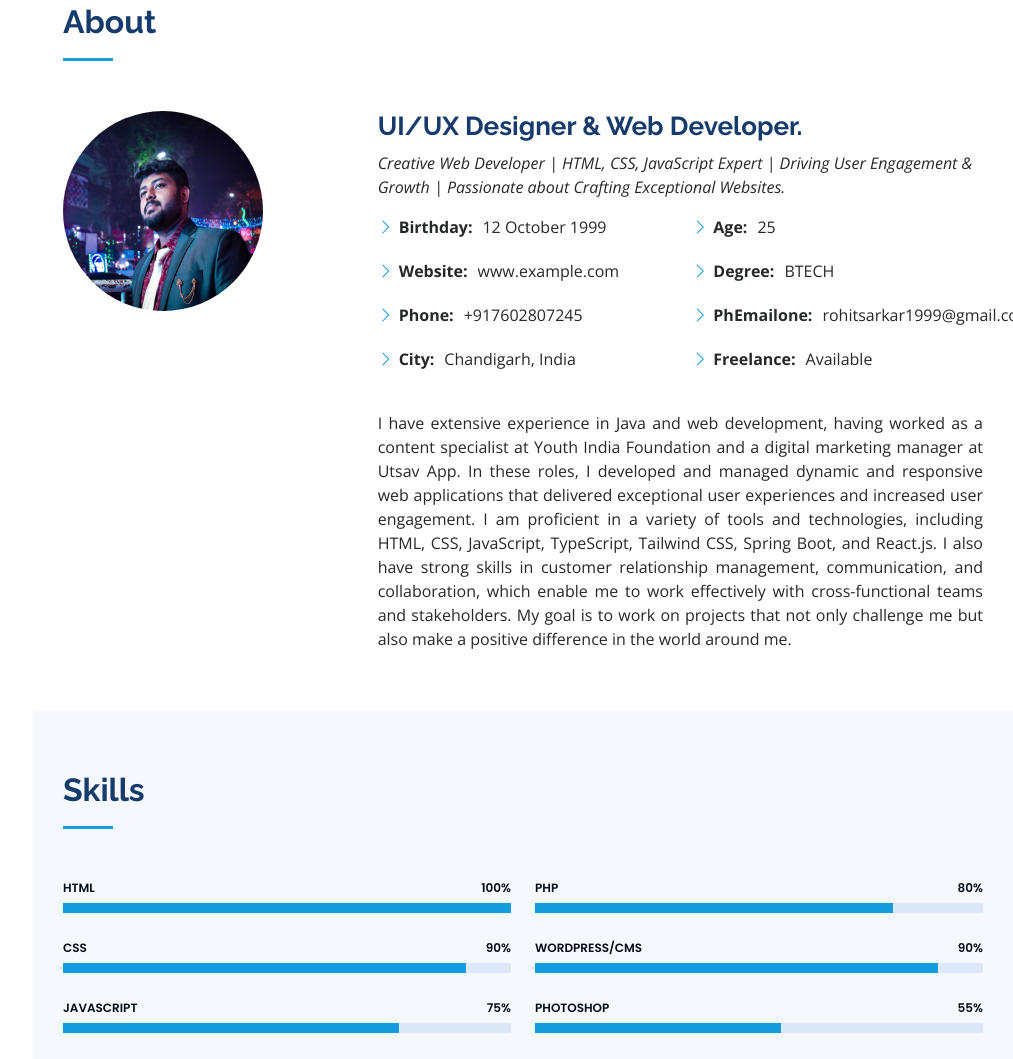
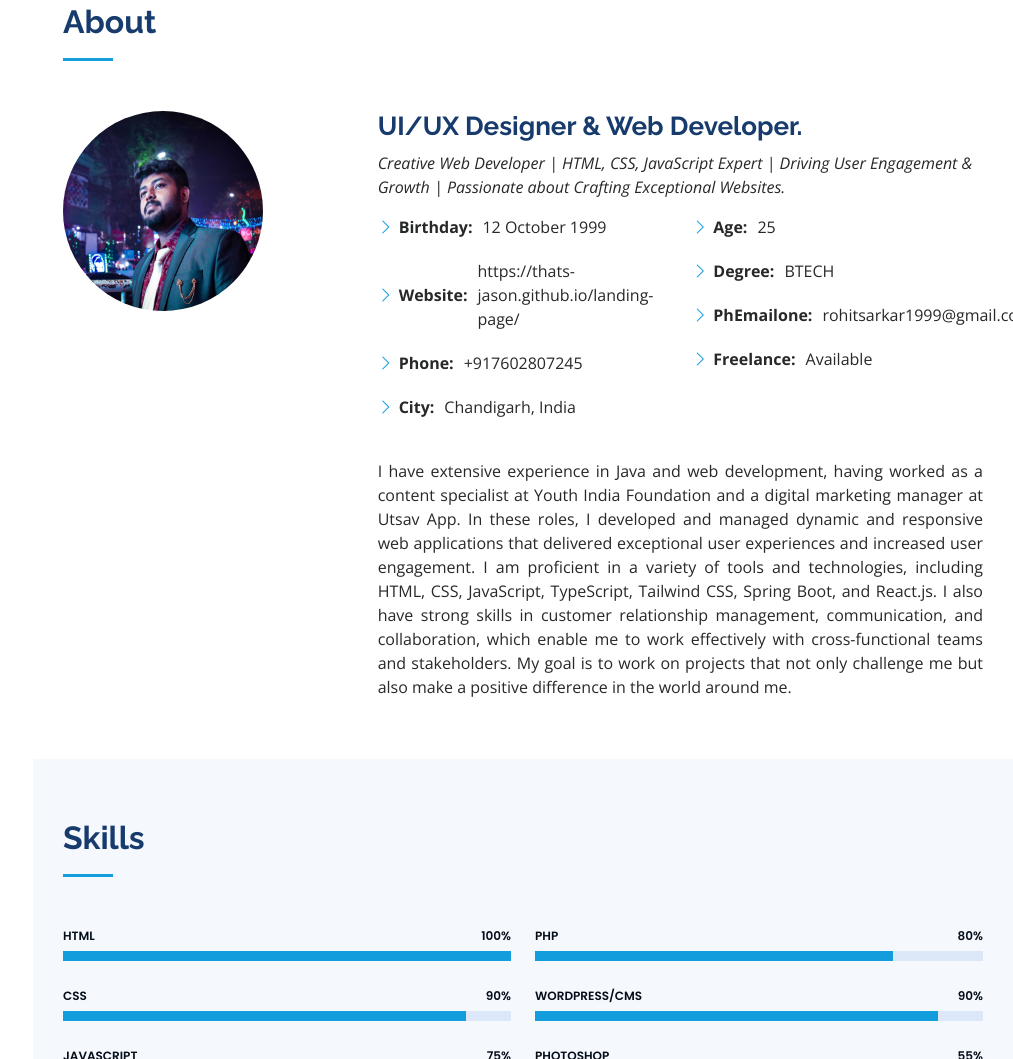
Before and after one commit to Thats-Jason/landing-page, a plain HTML site: page index.html in a window 1280 px wide. Shown: the part 857-1916 px from the top of the page, without its empty margins (267-1280 px from the left). Drawn offline with nearby package versions, Linux system fonts and the light colour scheme.

Commit message:
Update index.html

```diff
--- a/index.html
+++ b/index.html
@@ -96,7 +96,7 @@
               <div class="col-lg-6">
                 <ul>
                   <li><i class="bi bi-chevron-right"></i> <strong>Birthday:</strong> <span>12 October 1999</span></li>
-                  <li><i class="bi bi-chevron-right"></i> <strong>Website:</strong> <span>www.example.com</span></li>
+                  <li><i class="bi bi-chevron-right"></i> <strong>Website:</strong> <span>https://thats-jason.github.io/landing-page/</span></li>
                   <li><i class="bi bi-chevron-right"></i> <strong>Phone:</strong> <span>+917602807245</span></li>
                   <li><i class="bi bi-chevron-right"></i> <strong>City:</strong> <span>Chandigarh, India</span></li>
                 </ul>
```
